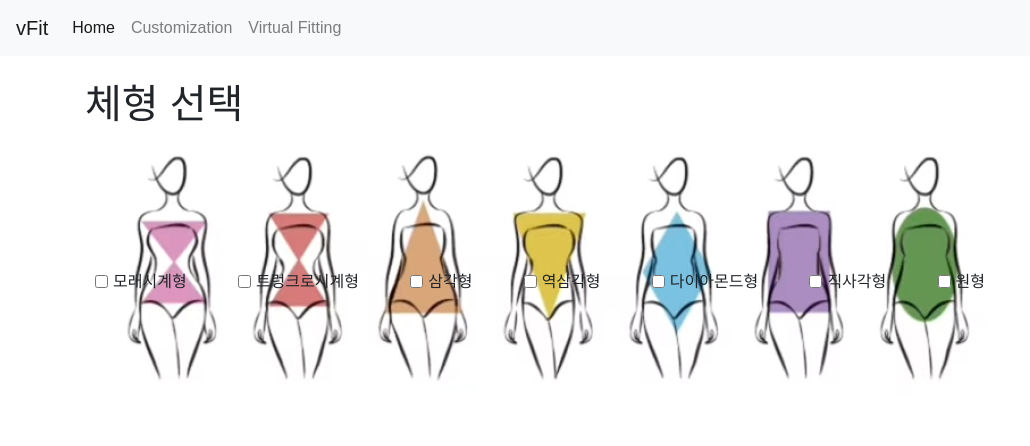
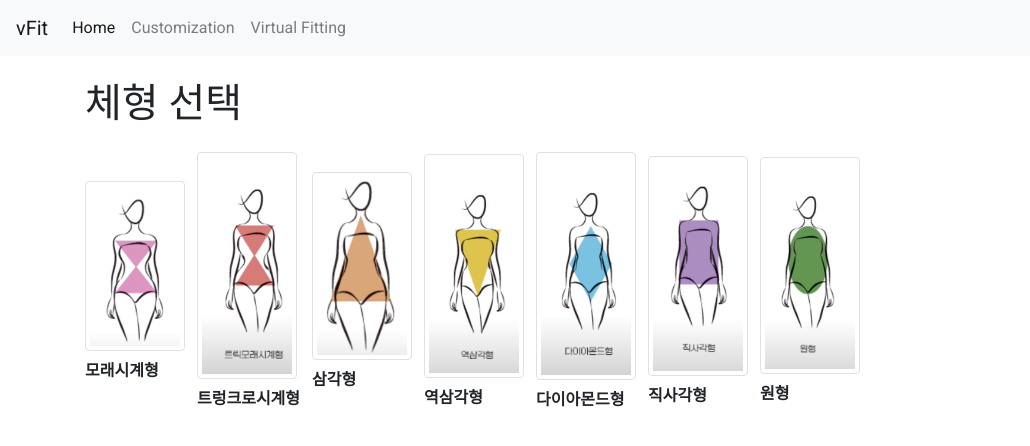
Before and after one commit to WhaleKimm/vFit, a Flask app: page / in a window 1280 px wide. Shown: the top 446 px of the page, without its empty margins (0-1030 px from the left). Run offline with Flask 2, Linux system fonts and the light colour scheme; parts of the project's set-up code (start-up, migrations or seed data) failed here and were passed over; some libraries are stand-ins or nearby versions.

Commit message:
아바타 선택 기능 추가, 폰트 수정

```diff
--- a/static/css/styles.css
+++ b/static/css/styles.css
@@ -1,62 +1,28 @@
+/* 배달의 민족 폰트 선언 */
+/* @font-face {
+    font-family: 'BMJUA';
+    src: url('../fonts/BMJUA_ttf.ttf') format('truetype');
+} */
+
+/* 기본 폰트 설정 */
 body {
-    font-family: Arial, sans-serif;
+    font-family: 'Roboto', sans-serif;
 }
 
-/* 이미지와 체크박스를 포함하는 컨테이너 */
-.body-shapes {
-    position: relative;
-    display: inline-block;
+/* 선택된 이미지에 스타일 추가 */
+input[type="radio"]:checked + label img {
+    border: 3px solid #007bff; /* Bootstrap 기본 색상 */
 }
 
-/* 반응형 이미지를 위한 클래스 */
-.personalFormExample {
-    width: 100%;
-    max-width: 800px;
-    height: auto;
+/* 기본 이미지 스타일 */
+.img-thumbnail {
+    max-width: 100px; /* 이미지 크기 조정 */
+    max-height : 240px;
+    cursor: pointer;
 }
 
-/* 체크박스 그룹을 설정하는 클래스 */
-.checkbox-group {
-    position: absolute;
-    top: 0;
-    left: 0;
-    width: 100%;
-    height: 100%;
-    display: flex;
-    justify-content: space-between;
-    padding: 10px;
+/* 이름 스타일 */
+.form-check-label div {
+    margin-top: 8px;
+    font-weight: bold;
 }
-
-/* 개별 체크박스 컨테이너를 설정하는 클래스 */
-.checkbox-container {
-    position: relative;
-    width: 12%;
-    height: 100%;
-}
-
-/* 체크박스 스타일 */
-.checkbox-container input[type="checkbox"] {
-    position: absolute;
-    top: 90%;
-    left: 50%;
-    transform: translate(-50%, -50%);
-    width: 20px;
-    height: 20px;
-}
-
-/* 체크박스의 원형 배경 */
-.checkmark {
-    position: absolute;
-    top: 90%;
-    left: 50%;
-    transform: translate(-50%, -50%);
-    width: 20px;
-    height: 20px;
-    background-color: #eee;
-    border-radius: 50%;
-}
-
-/* 체크박스가 선택되었을 때의 스타일 */
-.checkbox-container input[type="checkbox"]:checked + .checkmark {
-    background-color: #2196F3;
-}
--- a/templates/base.html
+++ b/templates/base.html
@@ -8,6 +8,8 @@
     <link rel="stylesheet" href="https://stackpath.bootstrapcdn.com/bootstrap/4.5.2/css/bootstrap.min.css">
     <!-- Custom CSS -->
     <link rel="stylesheet" href="{{ url_for('static', filename='css/styles.css') }}">
+    <!-- Google Fonts: Roboto -->
+    <link rel="stylesheet" href="https://fonts.googleapis.com/css2?family=Roboto:wght@400;700&display=swap">
     <!-- Favicon -->
     <link rel="icon" href="{{ url_for('static', filename='images/favicon.png') }}" type="image/png">
 </head>
--- a/templates/index.html
+++ b/templates/index.html
@@ -5,36 +5,63 @@
 {% block content %}
 <h1 class="mt-4">체형 선택</h1>
 <div class="body-shapes position-relative d-inline-block">
-    <img src="{{ url_for('static', filename='images/personalForm.png') }}" alt="Body Shapes" class="img-fluid">
-    <div class="checkbox-group mt-3">
+    <div class="row mt-3">
+        <div class="col-12 d-flex justify-content-between">
             <div class="form-check form-check-inline">
-            <input class="form-check-input" type="checkbox" name="body_shape" id="shape1" value="모래시계형">
-            <label class="form-check-label" for="shape1">모래시계형</label>
+                <input class="form-check-input d-none" type="radio" name="body_shape" id="shape1" value="모래시계형">
+                <label class="form-check-label" for="shape1">
+                    <img src="{{ url_for('static', filename='images/Form1.png') }}" alt="모래시계형" class="img-thumbnail">
+                    <div>모래시계형</div>
+                </label>
             </div>
             <div class="form-check form-check-inline">
-            <input class="form-check-input" type="checkbox" name="body_shape" id="shape2" value="트렁크로시계형">
-            <label class="form-check-label" for="shape2">트렁크로시계형</label>
+                <input class="form-check-input d-none" type="radio" name="body_shape" id="shape2" value="트렁크로시계형">
+                <label class="form-check-label" for="shape2">
+                    <img src="{{ url_for('static', filename='images/Form2.png') }}" alt="트렁크로시계형" class="img-thumbnail">
+                    <div>트렁크로시계형</div>
+                </label>
             </div>
             <div class="form-check form-check-inline">
-            <input class="form-check-input" type="checkbox" name="body_shape" id="shape3" value="삼각형">
-            <label class="form-check-label" for="shape3">삼각형</label>
+                <input class="form-check-input d-none" type="radio" name="body_shape" id="shape3" value="삼각형">
+                <label class="form-check-label" for="shape3">
+                    <img src="{{ url_for('static', filename='images/Form3.png') }}" alt="삼각형" class="img-thumbnail">
+                    <div>삼각형</div>
+                </label>
             </div>
             <div class="form-check form-check-inline">
-            <input class="form-check-input" type="checkbox" name="body_shape" id="shape4" value="역삼각형">
-            <label class="form-check-label" for="shape4">역삼각형</label>
+                <input class="form-check-input d-none" type="radio" name="body_shape" id="shape4" value="역삼각형">
+                <label class="form-check-label" for="shape4">
+                    <img src="{{ url_for('static', filename='images/Form4.png') }}" alt="역삼각형" class="img-thumbnail">
+                    <div>역삼각형</div>
+                </label>
             </div>
             <div class="form-check form-check-inline">
-            <input class="form-check-input" type="checkbox" name="body_shape" id="shape5" value="다이아몬드형">
-            <label class="form-check-label" for="shape5">다이아몬드형</label>
+                <input class="form-check-input d-none" type="radio" name="body_shape" id="shape5" value="다이아몬드형">
+                <label class="form-check-label" for="shape5">
+                    <img src="{{ url_for('static', filename='images/Form5.png') }}" alt="다이아몬드형" class="img-thumbnail">
+                    <div>다이아몬드형</div>
+                </label>
             </div>
             <div class="form-check form-check-inline">
-            <input class="form-check-input" type="checkbox" name="body_shape" id="shape6" value="직사각형">
-            <label class="form-check-label" for="shape6">직사각형</label>
+                <input class="form-check-input d-none" type="radio" name="body_shape" id="shape6" value="직사각형">
+                <label class="form-check-label" for="shape6">
+                    <img src="{{ url_for('static', filename='images/Form6.png') }}" alt="직사각형" class="img-thumbnail">
+                    <div>직사각형</div>
+                </label>
             </div>
             <div class="form-check form-check-inline">
-            <input class="form-check-input" type="checkbox" name="body_shape" id="shape7" value="원형">
-            <label class="form-check-label" for="shape7">원형</label>
+                <input class="form-check-input d-none" type="radio" name="body_shape" id="shape7" value="원형">
+                <label class="form-check-label" for="shape7">
+                    <img src="{{ url_for('static', filename='images/Form7.png') }}" alt="원형" class="img-thumbnail">
+                    <div>원형</div>
+                </label>
+            </div>
         </div>
     </div>
 </div>
 {% endblock %}
+
+{% block scripts %}
+<script src="{{ url_for('static', filename='js/socket.js') }}"></script>
+<script src="{{ url_for('static', filename='js/avatar_selection.js') }}"></script>
+{% endblock %}
```
Also changed, not shown: static/js/avatar_selection.js (+13 -0 lines), 1 other file. Lines whose indentation alone changed are shown as unchanged.
